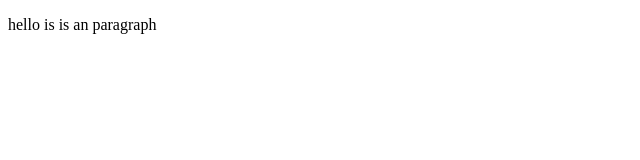
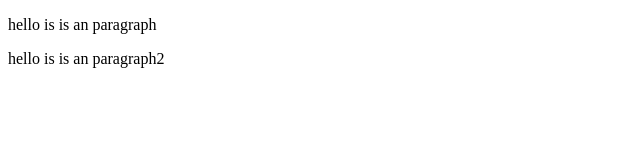
Before and after one commit to SaadAli50505/localrepo, a plain HTML site: page index.html in a window 1280 px wide. Shown: the whole page, without its empty margins (0-640 px from the left). Drawn offline with Linux system fonts and the light colour scheme.

Commit message:
new paragraph added

```diff
--- a/index.html
+++ b/index.html
@@ -7,5 +7,6 @@
 </head>
 <body>
     <p>hello is is an paragraph</p>
+    <p>hello is is an paragraph2</p>
 </body>
 </html>
```
